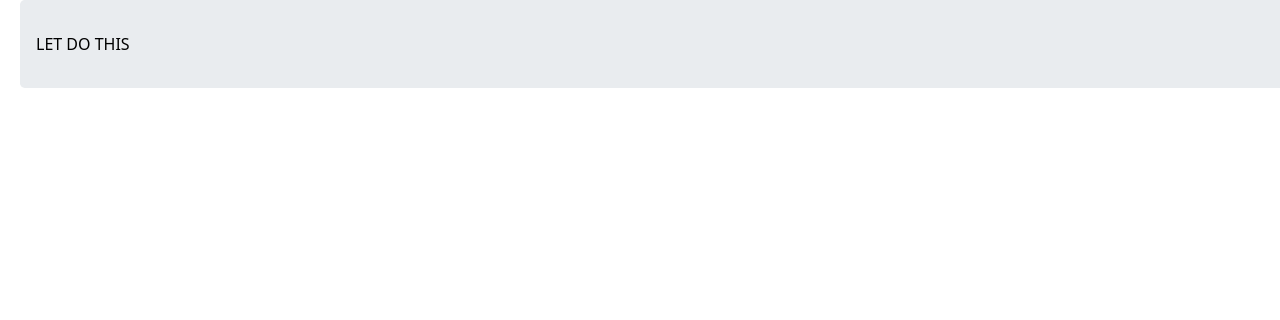
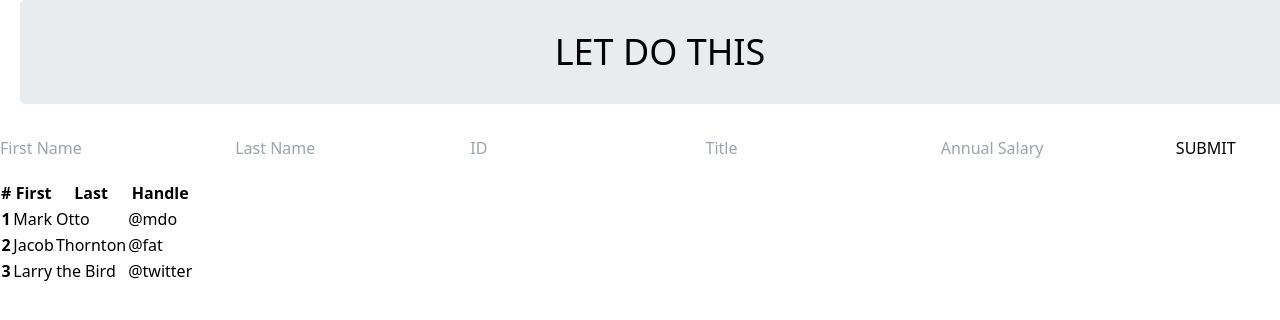
Before and after one commit to GabinWilliams/jquery-salary-calculator, a plain HTML site: page index.html in a window 1280 px wide. Drawn offline with nearby package versions, Linux system fonts and the light colour scheme.

Commit message:
structuring html

```diff
--- a/index.html
+++ b/index.html
@@ -2,23 +2,60 @@
 <html lang="en">
 <head>
   <meta charset="UTF-8">
-
   <meta name="viewport" content="width=device-width, initial-scale=1.0">
+  <link href="https://unpkg.com/tailwindcss@2.0.1/dist/tailwind.min.css" rel="stylesheet">
   <title>Document</title>
-  <link
-      href="https://unpkg.com/tailwindcss@2.0.1/dist/tailwind.min.css"
-      rel="stylesheet"
-    />
   <link rel="stylesheet" href="./style.css">
-
   <script src="./jquery-3.5.1.js"></script>
   <script src="./client.js"></script>
 </head>
+
 <body>
-  <header id="header" class=" flex container jumbotron">
-    <h1 id="title" class="bg-green">LET DO THIS</h1>
+  <main>
+  <header id="header" class="container jumbotron">
+    <h1 id="title" class="text-center text-4xl">LET DO THIS</h1>
   </header>
+    <section class=" mb-5">
+      <h3></h3>
+      <input type="text" placeholder="First Name">
+      <input type="text" placeholder="Last Name">
+      <input type="text" placeholder="ID">
+      <input type="text" placeholder="Title">
+      <input type="text" placeholder="Annual Salary">
+      <button id="submitBtn">SUBMIT</button>
+    </section>
 
-
+    <div>
+      <table class="table">
+        <thead>
+          <tr>
+            <th scope="col">#</th>
+            <th scope="col">First</th>
+            <th scope="col">Last</th>
+            <th scope="col">Handle</th>
+          </tr>
+        </thead>
+        <tbody>
+          <tr>
+            <th scope="row">1</th>
+            <td>Mark</td>
+            <td>Otto</td>
+            <td>@mdo</td>
+          </tr>
+          <tr>
+            <th scope="row">2</th>
+            <td>Jacob</td>
+            <td>Thornton</td>
+            <td>@fat</td>
+          </tr>
+          <tr>
+            <th scope="row">3</th>
+            <td colspan="2">Larry the Bird</td>
+            <td>@twitter</td>
+          </tr>
+        </tbody>
+      </table>
+    </div>
+  </main>
 </body>
 </html>
--- a/style.css
+++ b/style.css
@@ -1,3 +1,5 @@
+
+
 .container {
   margin-left: 20px;
   margin-right: 20px;
```
Also changed, not shown: tailwind.config.js (added, +11 -0 lines), 1 other file.
